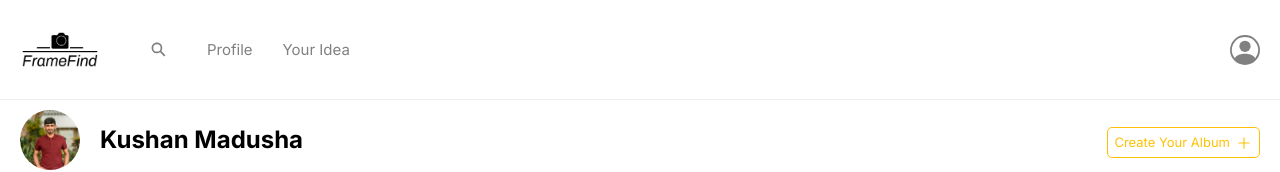
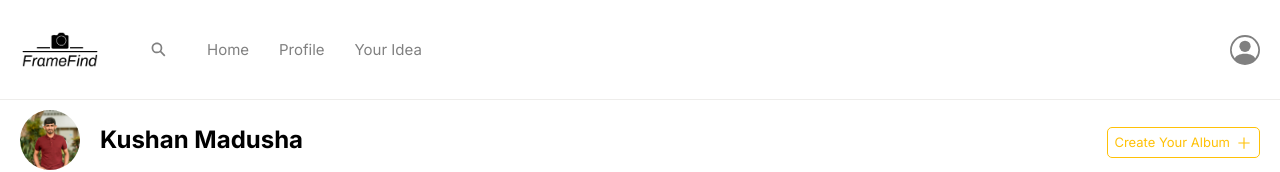
Before and after one commit to kushanMadusha96/FrameFind, a Next.js app: page / in a window 1280 px wide. Shown: the top 172 px of the page. Built offline with nearby package versions, Linux system fonts and the light colour scheme.

Commit message:
changed nav bar

```diff
--- a/src/app/(components)/NavBar/NavBar.tsx
+++ b/src/app/(components)/NavBar/NavBar.tsx
@@ -68,6 +68,9 @@ export default function NavBar(props: { signUp: boolean }) {
 
         <ul className={styles.navLinks}>
           <li>
+            <Link href="/" className={styles.link}>Home</Link>
+          </li>
+          <li className={styles.linkItem}>
             <Link href="/" className={styles.link}>Profile</Link>
           </li>
           <li className={styles.linkItem}>
@@ -124,6 +127,9 @@ export function MobileNavBar({ onClickRxCrossIcon, onClickMenuIcon }: MobileNavB
       </div>
       <ul className={styles.mobileNavLinks} style={{ display: displayList ? 'block' : 'none' }}>
         <li className={styles.mobileLinkItem}>
+          <Link href="/" className={styles.mobileLink}>Home</Link>
+        </li>
+        <li className={styles.mobileLinkItem}>
           <Link href="/" className={styles.mobileLink}>Profile</Link>
         </li>
         <li className={styles.mobileLinkItem}>
```
